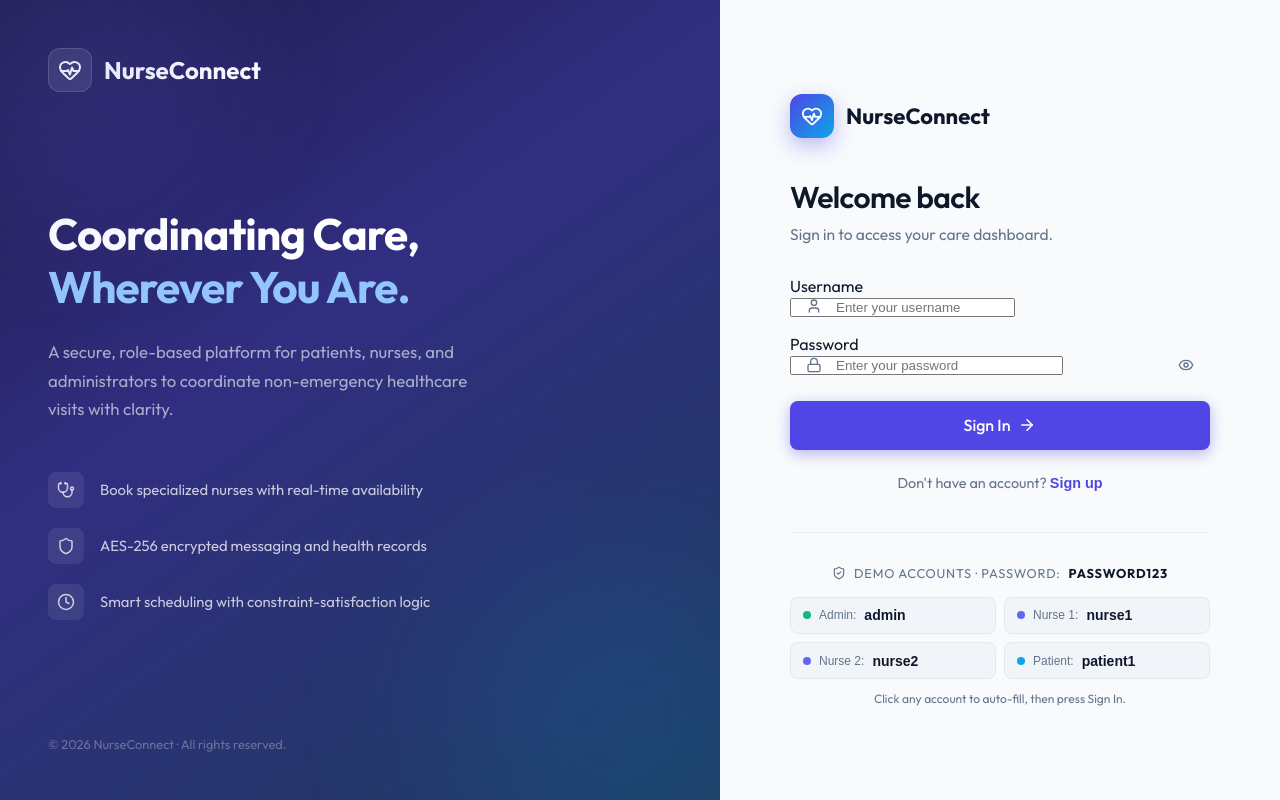
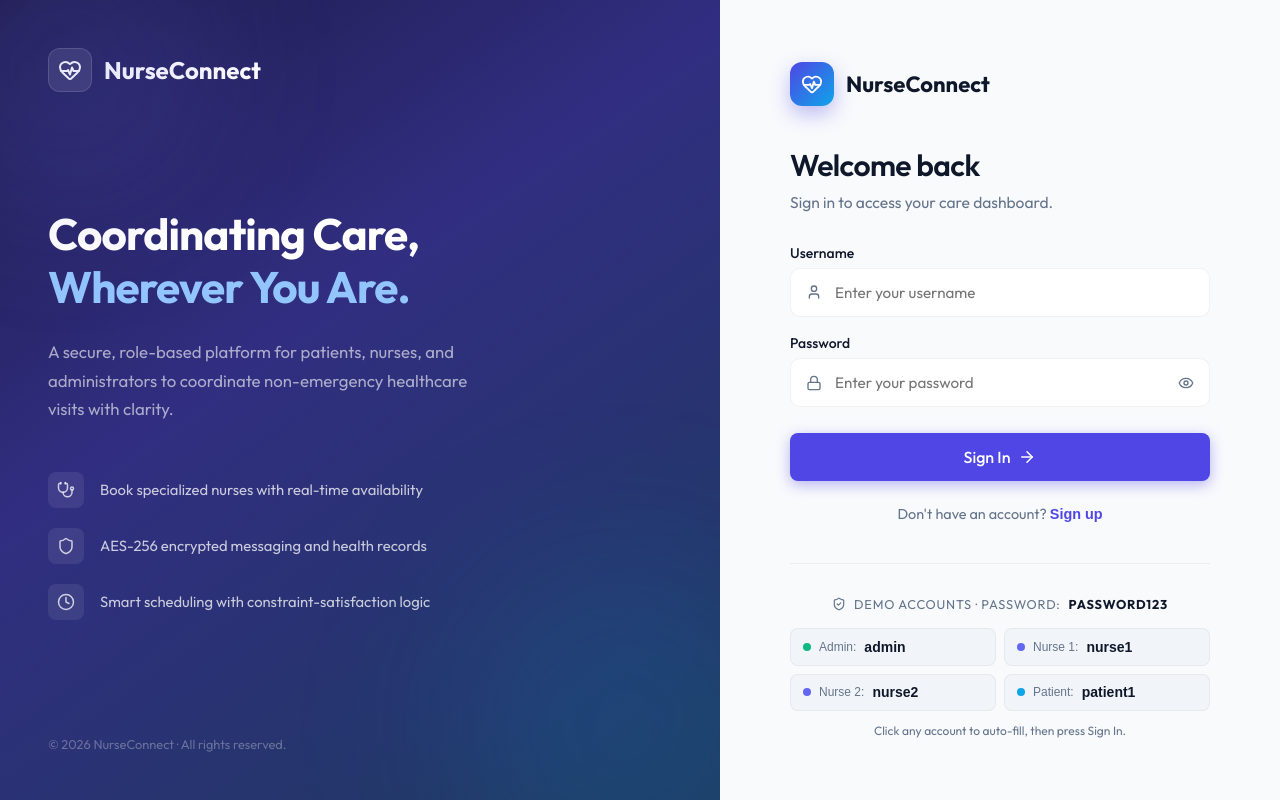
Before and after one commit to SORO-Solution/COORDINATING-NON-EMERGENCY-NURSING-VISITS, a React app in the folder frontend/: page / in a window 1280 px wide. Built offline with nearby package versions, Linux system fonts and the light colour scheme; the HTML template or start-up script is replaced by a standard one.

Commit message:
Update index.css

```diff
--- a/frontend/src/index.css
+++ b/frontend/src/index.css
@@ -260,3 +260,30 @@ h1, h2, h3, h4, h5, h6 {
   text-transform: uppercase;
   font-weight: 600;
 }
+
+/* Forms */
+.input-field {
+  width: 100%;
+  padding: 0.875rem 1rem;
+  border-radius: 10px;
+  border: 1px solid var(--glass-border);
+  background: var(--surface);
+  color: var(--text-main);
+  font-family: inherit;
+  font-size: 0.95rem;
+  transition: all 0.2s ease;
+  outline: none;
+}
+
+.input-field:focus {
+  border-color: var(--primary);
+  box-shadow: 0 0 0 3px rgba(79, 70, 229, 0.15);
+}
+
+.input-label {
+  display: block;
+  font-size: 0.875rem;
+  font-weight: 500;
+  color: var(--text-main);
+  margin-bottom: 0.5rem;
+}
```
